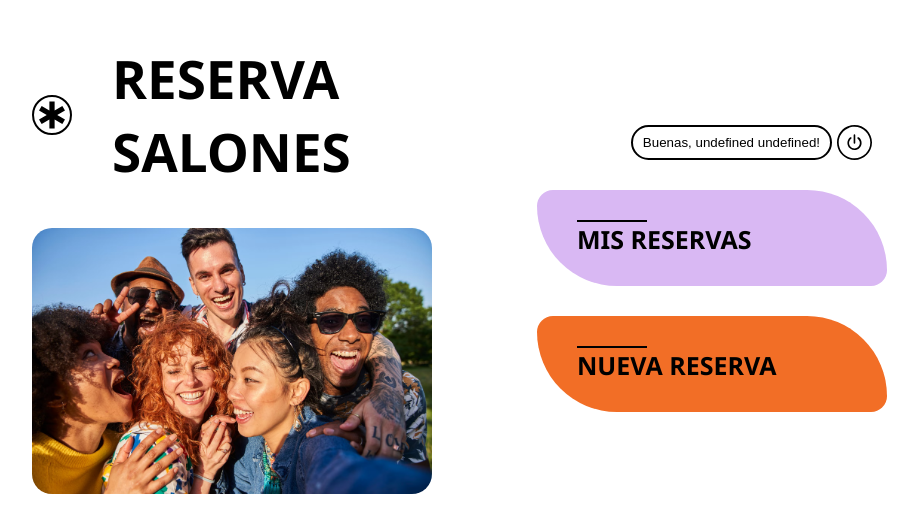
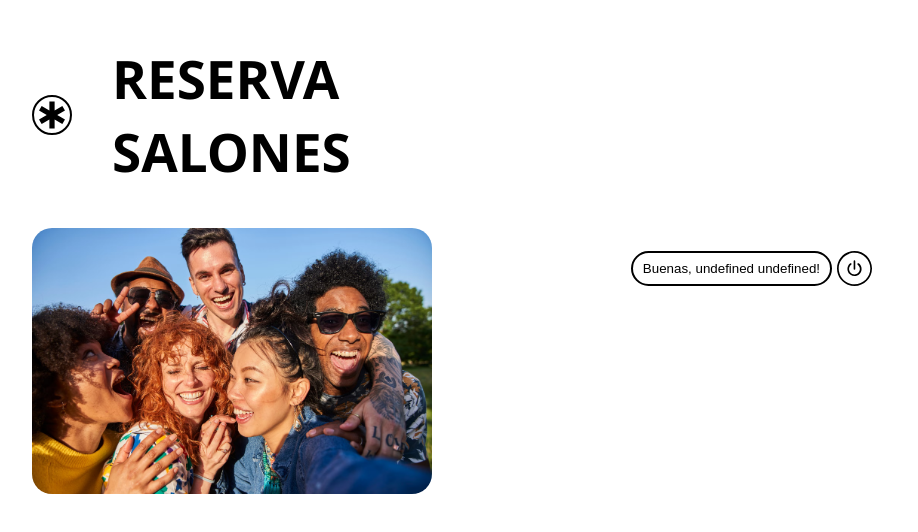
Before and after one commit to manuelamartony/obligatorioBD, a React (Vite) app in the folder frontend/: page /my/panel in a window 1280 px wide. Shown: the part 132-664 px from the top of the page, without its empty margins (168-1086 px from the left). Built offline with nearby package versions, Linux system fonts and the light colour scheme; sample sign-in values are in the browser's storage.

Commit message:
Añadir if para controlar si no es admin o si

```diff
--- a/frontend/src/pages/Panel.jsx
+++ b/frontend/src/pages/Panel.jsx
@@ -29,18 +29,23 @@ const Panel = () => {
                     <img src={PowerButton} alt="" style={{ height: 35, width: 35, marginLeft: 5, cursor: 'pointer' }} onClick={logout} />
 
                 </div>
+                {user.esAdmin === 0 && (
+                    <>
                         <Link to="mis-reservas" className='link'>
                             <div className="my-reserves">
                                 <hr />
                                 MIS RESERVAS
                             </div>
                         </Link>
+
                         <Link to="nueva-reserva" className='link'>
                             <div className="new-reserve">
                                 <hr />
                                 NUEVA RESERVA
                             </div>
                         </Link>
+                    </>
+                )}
                 {user.esAdmin === 1 && (
                     <>
                         <Link to="reportes" className='link'>
@@ -50,7 +55,7 @@ const Panel = () => {
                             </div>
                         </Link>
                         <Link to="salas" className='link'>
-                            <div className="available-rooms">
+                            <div className="salas-btn">
                                 <hr />
                                 SALAS
                             </div>
--- a/frontend/src/styles/Panel.css
+++ b/frontend/src/styles/Panel.css
@@ -9,7 +9,11 @@
     background-color: #7dcfb6;
 }
 
-.my-reserves, .new-reserve, .available-rooms {
+.salas-btn {
+    background-color: #81d4fa;
+}
+
+.my-reserves, .new-reserve, .available-rooms, .salas-btn {
     font-size: 25px;
     font-weight: bold;
     width: 350px;
```
Also changed, not shown: frontend/src/pages/Salas.jsx (+11 -5 lines). Lines whose indentation alone changed are shown as unchanged.
